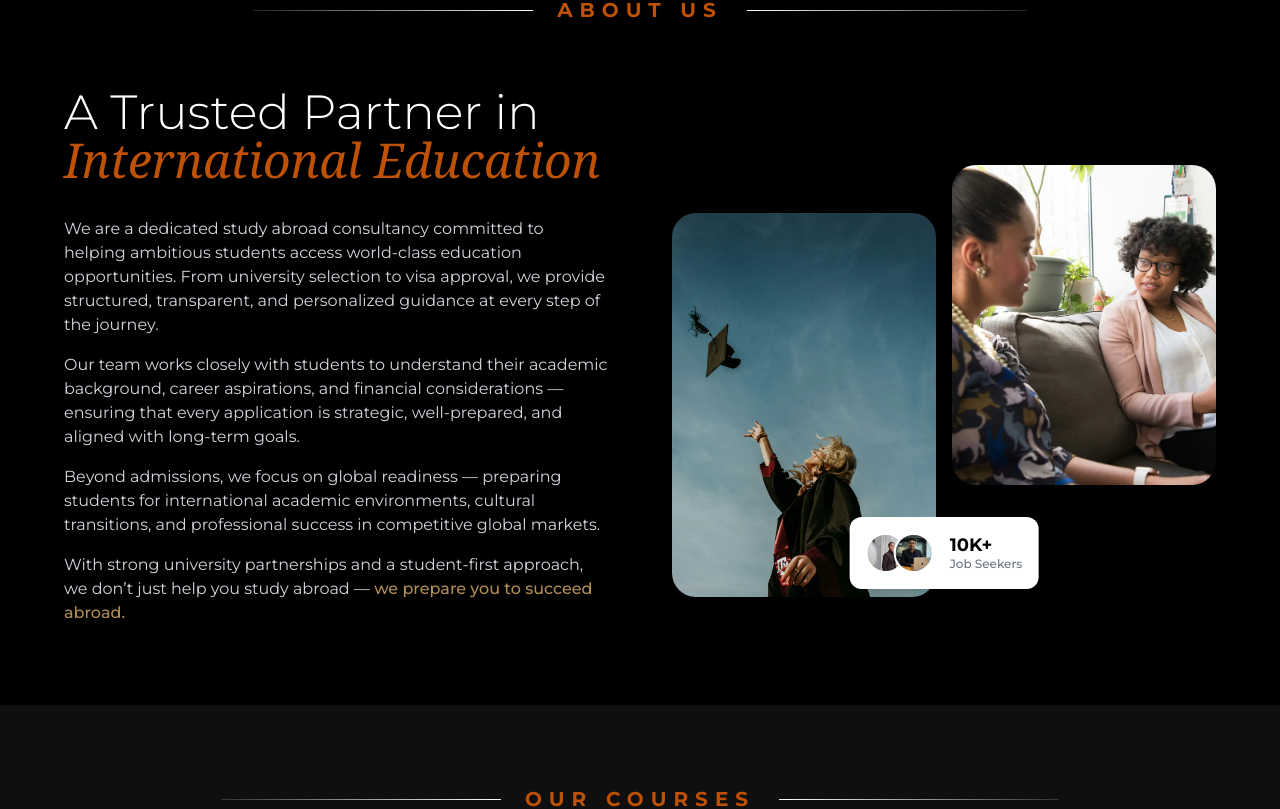
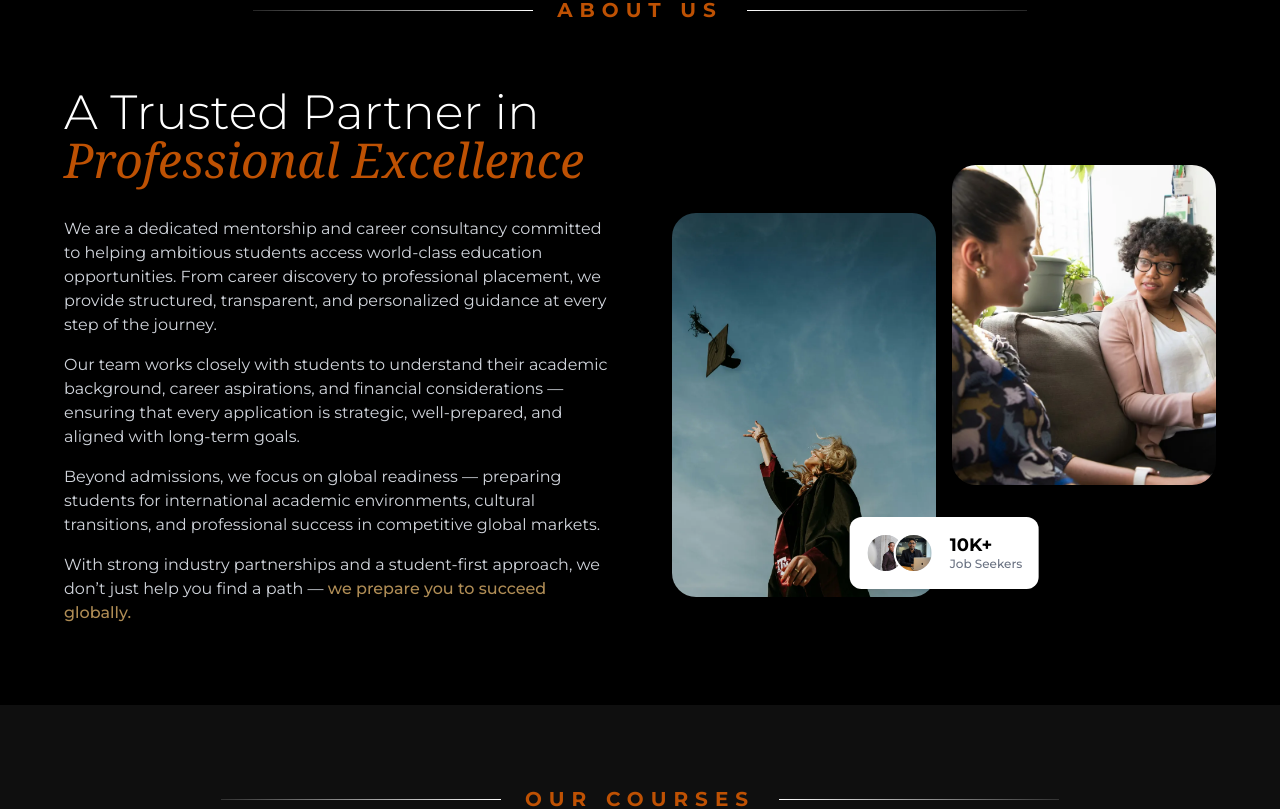
Before and after one commit to irfaanh/al-haram, a Next.js app: page / in a window 1280 px wide. Shown: the part 1835-2644 px from the top of the page. Built offline with nearby package versions, Linux system fonts and the light colour scheme.

Commit message:
removed abroad based contents

```diff
--- a/src/app/courses/page.tsx
+++ b/src/app/courses/page.tsx
@@ -16,13 +16,13 @@ export default async function CoursesPage() {
       id: "gsrp",
       title: "Global Student Readiness Program (GSRP)",
       description:
-        "Designed to equip students with academic discipline, ethical global standards, and cultural adaptability for international education.",
+        "Designed to equip students with professional discipline, ethical global standards, and adaptability for global careers.",
       image: "/images/graduation.webp",
       modules: [
         {
           title: "Academic Integrity & Standards",
           description:
-            "Understanding plagiarism, citations, and global academic expectations.",
+            "Understanding ethical standards and global industry expectations.",
         },
         {
           title: "Cultural Intelligence & Adaptation",
@@ -32,12 +32,12 @@ export default async function CoursesPage() {
         {
           title: "Time Management & Self-Discipline",
           description:
-            "Structuring study schedules and balancing academic life abroad.",
+            "Structuring schedules and balancing life in a professional environment.",
         },
         {
           title: "Effective Communication",
           description:
-            "Developing cross-cultural communication skills for academic success.",
+            "Developing cross-cultural communication skills for professional success.",
         },
       ],
     },
@@ -139,7 +139,7 @@ export default async function CoursesPage() {
 
         <p className="text-gray-400 max-w-3xl mx-auto leading-relaxed text-sm md:text-lg px-6">
           Our specialized courses — GSRP, GCRP, and GHRT — are designed to
-          equip students with academic discipline, professional competence, and
+          equip youth with professional competence and
           global workplace skills for international success.
         </p>
       </section>
@@ -227,7 +227,7 @@ export default async function CoursesPage() {
             <h3 className="text-2xl md:text-4xl font-light max-w-2xl text-center">
               Ready to take the next step toward{" "}
               <span className="italic font-serif text-[#BE5103]">
-                international success?
+                professional success?
               </span>
               <br />
               Let’s plan your global journey together.
--- a/src/app/gallery/page.tsx
+++ b/src/app/gallery/page.tsx
@@ -5,7 +5,7 @@ import Footer from "@/components/Footer";
 
 export const metadata: Metadata = {
   title: "Gallery",
-  description: "A visual chronicle of global student journeys, success stories, and university milestones at MOMENTOR.",
+  description: "A visual chronicle of global student journeys, success stories, and career milestones at MOMENTOR.",
 };
 
 const staticGallery = [
@@ -19,37 +19,37 @@ const staticGallery = [
   {
     id: "2",
     image: "/images/visa-milestone.webp",
-    title: "Visa Approval Milestones",
-    category: "Visa Success",
-    description: "Consistent success in securing student visas for various international destinations."
+    title: "Skill Mastery Workshops",
+    category: "Mentorship",
+    description: "Hands-on training sessions focusing on communication, leadership, and technical excellence."
   },
   {
     id: "3",
     image: "/images/europe.webp",
-    title: "European University Partnerships",
-    category: "Partnerships",
-    description: "Direct ties with prestigious academic institutions across Europe."
+    title: "Industry Expert Sessions",
+    category: "Insights",
+    description: "Interactive sessions with professionals from top global industries sharing real-world knowledge."
   },
   {
     id: "4",
     image: "/images/counseling.webp",
-    title: "Academic Mentorship",
-    category: "Journeys",
-    description: "Guidance sessions helping students navigate their academic path abroad."
+    title: "Career Clarity sessions",
+    category: "Mentorship",
+    description: "One-on-one guidance helping students discover their true professional calling."
   },
   {
     id: "5",
     image: "/images/students-orientation.webp",
-    title: "International Orientation",
-    category: "Journeys",
-    description: "Preparing students for the cultural and academic shift of studying abroad."
+    title: "Global Mindset Orientation",
+    category: "Readiness",
+    description: "Equipping youth with the cultural intelligence and etiquette needed for global workplaces."
   },
   {
     id: "6",
     image: "/images/admission.webp",
-    title: "University Admission Support",
-    category: "Partnerships",
-    description: "Simplifying the application process for global university admissions."
+    title: "Future-Skills Certification",
+    category: "Milestones",
+    description: "Recognizing the achievement of students who have completed our intensive readiness programs."
   },
   {
     id: "7",
@@ -116,7 +116,7 @@ export default function GalleryPage() {
         </h2>
 
         <p className="mt-6 text-gray-400 max-w-2xl mx-auto text-sm md:text-lg leading-relaxed px-6">
-          A visual chronicle of global student journeys, success stories, and university milestones.
+          A visual chronicle of global student journeys, success stories, and professional milestones.
         </p>
       </section>
 
--- a/src/app/layout.tsx
+++ b/src/app/layout.tsx
@@ -21,7 +21,7 @@ export const metadata: Metadata = {
     "Future Skills Training",
     "Global Internship Gateway",
     "Career Mentorship",
-    "Study Abroad Consultancy",
+    "Career & Future-Skills Mentorship",
     "Global Career Readiness",
     "Youth Mentorship Ecosystem",
   ],
--- a/src/app/page.tsx
+++ b/src/app/page.tsx
@@ -41,7 +41,7 @@ export default async function Home() {
       id: "gsrp",
       title: "Global Student Readiness Program (GSRP)",
       description:
-        "Prepare for international education with civic discipline, cultural adaptation, and real-world global behavior training to confidently live and succeed abroad.",
+        "Prepare for the professional world with civic discipline, cultural intelligence, and real-world global behavior training to confidently succeed in any environment.",
       image: "/images/placement-hero.webp",
     },
     {
@@ -232,16 +232,16 @@ text-sm md:text-base font-medium shadow-lg -mt-5 cursor-pointer"
             <h2 className="text-2xl sm:text-3xl md:text-5xl font-light mb-6 md:mb-8 text-center md:text-left">
               A Trusted Partner in{" "}
               <span className="italic font-serif text-[#BE5103]">
-                International Education
+                Professional Excellence
               </span>
             </h2>
 
             {/* CONTENT */}
             <div className="text-left text-sm md:text-base space-y-4 text-gray-300">
               <p>
-                We are a dedicated study abroad consultancy committed to helping
+                We are a dedicated mentorship and career consultancy committed to helping
                 ambitious students access world-class education opportunities.
-                From university selection to visa approval, we provide
+                From career discovery to professional placement, we provide
                 structured, transparent, and personalized guidance at every step
                 of the journey.
               </p>
@@ -261,11 +261,11 @@ text-sm md:text-base font-medium shadow-lg -mt-5 cursor-pointer"
               </p>
 
               <p>
-                With strong university partnerships and a student-first
-                approach, we don’t just help you study abroad —
+                With strong industry partnerships and a student-first
+                approach, we don’t just help you find a path —
                 <span className="text-[#B08D55] font-medium">
                   {" "}
-                  we prepare you to succeed abroad.
+                  we prepare you to succeed globally.
                 </span>
               </p>
             </div>
@@ -672,9 +672,9 @@ hover:border-[#BE5103]"
               </div>
 
               <p className="text-gray-400 text-base leading-relaxed italic">
-                "Momentor guided me through university selection, SOP writing,
-                and visa processing smoothly. Their support made my dream of
-                studying abroad a reality."
+                "Momentor guided me through career selection, skill building,
+                and professional development smoothly. Their support made my dream of
+                a global career a reality."
               </p>
 
               <div className="mt-8 flex items-center gap-1 text-[#BE5103]">
@@ -703,9 +703,9 @@ hover:border-[#BE5103]"
               </div>
 
               <p className="text-gray-400 text-base leading-relaxed italic">
-                "From counselling to visa approval, everything was transparent
-                and well-organised. I highly recommend Momentor to students
-                planning to study abroad."
+                "From counselling to career readiness, everything was transparent
+                and well-organised. I highly recommend Momentor to anyone
+                planning their professional future."
               </p>
 
               <div className="mt-8 flex items-center gap-1 text-[#BE5103]">
@@ -732,24 +732,24 @@ hover:border-[#BE5103]"
           <div className="space-y-4">
             {[
               {
-                q: "How do I choose the right university?",
-                a: "We evaluate your academic background, career goals, budget, and preferred destination to shortlist universities that best match your profile and long-term ambitions.",
+                q: "What is Education Journalism?",
+                a: "It's our unique approach to career guidance. We investigate and expose the realities of various industries and courses, providing you with unbiased information to make informed decisions.",
               },
               {
-                q: "Do you assist with visa processing?",
-                a: "Yes. We provide complete visa guidance including documentation review, financial preparation, mock interviews, and submission support to maximise approval chances.",
+                q: "How does the mentorship program work?",
+                a: "We work one-on-one with you to understand your strengths and goals, then provide a structured roadmap including skill training and industry exposure to ensure you're ready for the professional world.",
               },
               {
-                q: "Can you help with scholarships?",
-                a: "Absolutely. We identify scholarship opportunities, assist with applications, and help you prepare strong supporting documents to improve your chances of receiving funding.",
+                q: "What are Future-Skills?",
+                a: "These are the competencies required in the modern workplace, including AI literacy, professional etiquette, emotional intelligence, and cross-cultural communication.",
               },
               {
-                q: "What is the application process timeline?",
-                a: "The process usually takes 3–6 months depending on intake and country. We guide you step-by-step from university selection to offer letter and visa approval.",
+                q: "Who can benefit from Momentor?",
+                a: "Any young professional or student (typically ages 18-30) looking for clarity in their career, seeking to upgrade their professional skills, or wanting global career exposure.",
               },
               {
-                q: "Do you provide post-arrival support?",
-                a: "Yes, we assist with accommodation guidance, pre-departure briefings, and important information to help you settle comfortably in your new country.",
+                q: "Do you offer internship opportunities?",
+                a: "Yes, our GCRP program includes exposure to international internship opportunities, providing real-world experience in global business hubs.",
               },
             ].map((item, i) => (
               <details
--- a/src/components/TeamSlider.tsx
+++ b/src/components/TeamSlider.tsx
@@ -7,7 +7,7 @@ import { ChevronLeft, ChevronRight } from "lucide-react";
 const teamMembers = [
   {
     name: "Dr. Sarah Mitchell",
-    role: "Head of International Admissions",
+    role: "Head of Career Mentorship",
     image: "/images/member.jpg",
   },
   {
@@ -22,7 +22,7 @@ const teamMembers = [
   },
   {
     name: "Michael Ross",
-    role: "Visa & Immigration Specialist",
+    role: "Global Employment Advisor",
     image: "/images/member1.jpg",
   },
 ];
```
